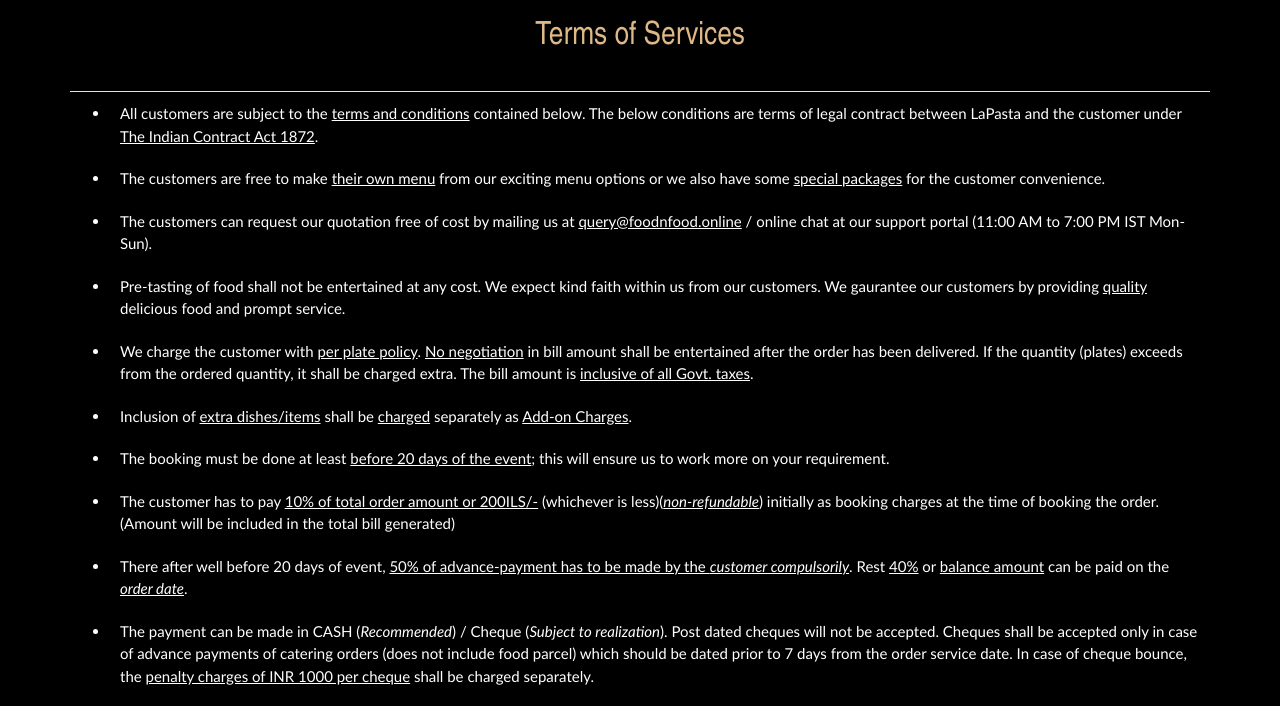
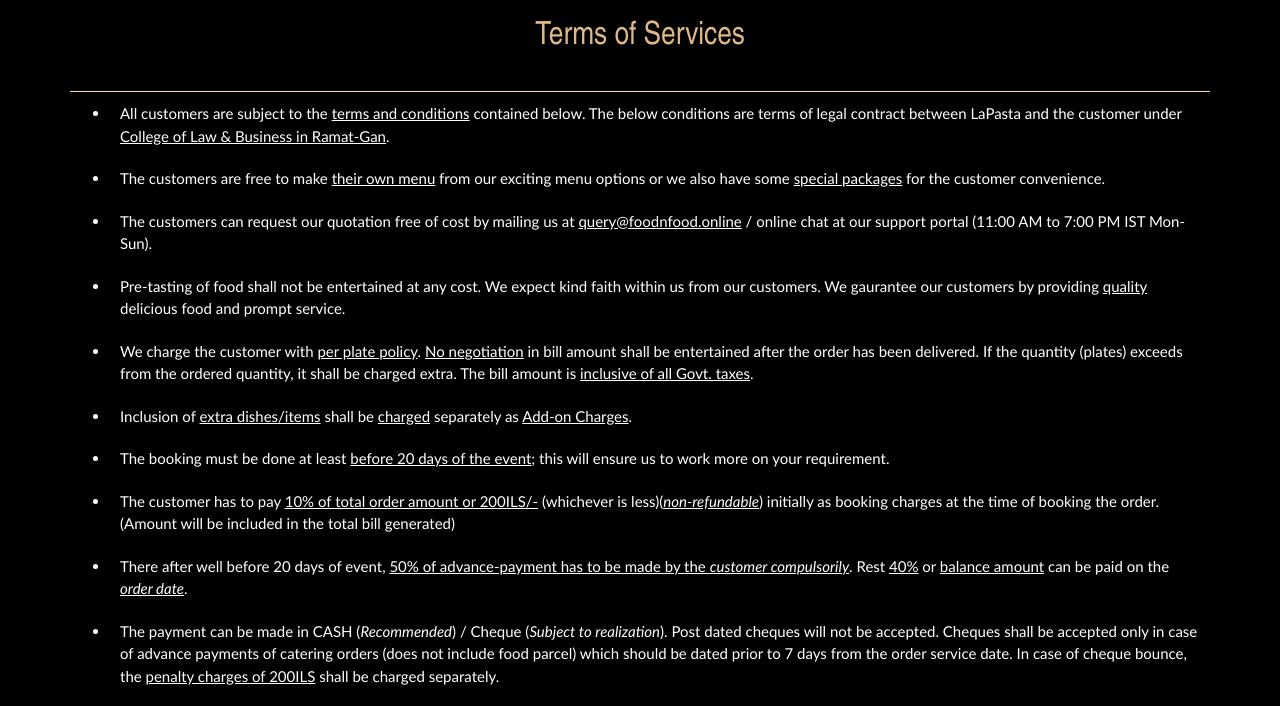
Before and after one commit to OmerBentzi/La-Pasta-Website.github.io, a plain HTML site: page terms_of_service.html in a window 1280 px wide. Shown: the part 87-793 px from the top of the page. Drawn offline with nearby package versions, Linux system fonts and the light colour scheme; a web font is replaced by a local one.

Commit message:
Terms of service

```diff
--- a/terms_of_service.html
+++ b/terms_of_service.html
@@ -109,7 +109,7 @@
             All customers are subject to the
             <u>terms and conditions</u> contained below. The below conditions
             are terms of legal contract between LaPasta and the customer under
-            <u>The Indian Contract Act 1872</u>.
+            <u>College of Law & Business in Ramat-Gan</u>.
           </li>
           <li>
             The customers are free to make <u>their own menu</u> from our
@@ -165,7 +165,7 @@
             accepted only in case of advance payments of catering orders (does
             not include food parcel) which should be dated prior to 7 days from
             the order service date. In case of cheque bounce, the
-            <u>penalty charges of INR 1000 per cheque</u> shall be charged
+            <u>penalty charges of 200ILS</u> shall be charged
             separately.
           </li>
           <li>
```
